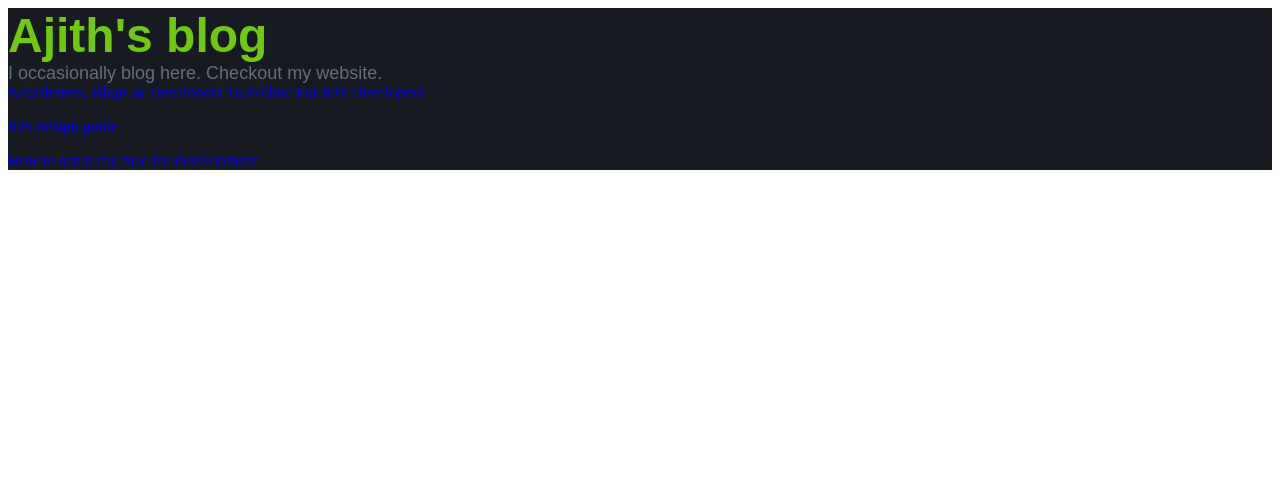
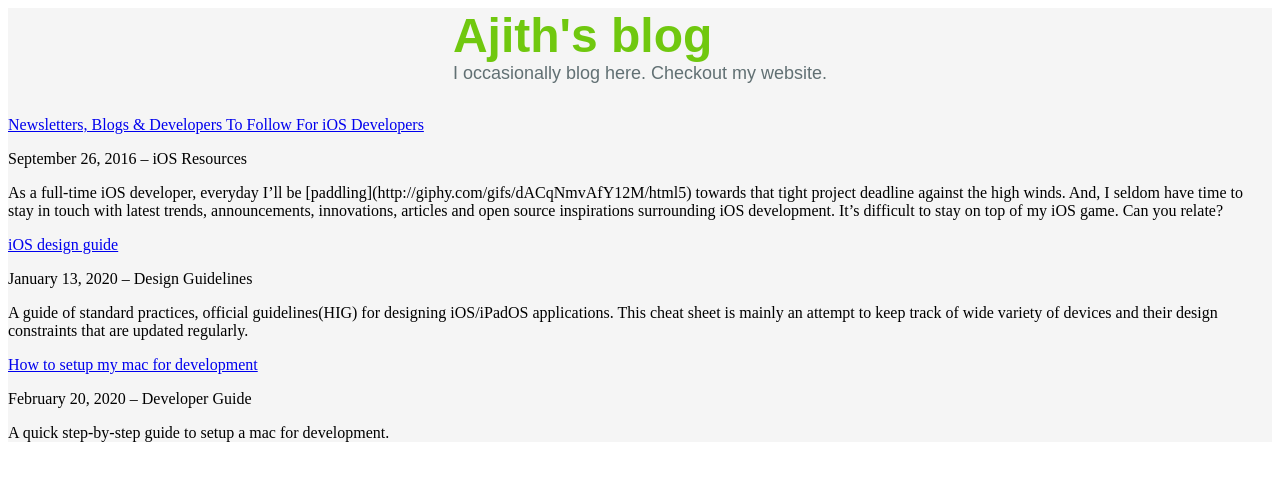
Before and after one commit to ajithrnayak/ajith_blog, a Gatsby site: page / in a window 1280 px wide. Built offline with nearby package versions, Linux system fonts and the light colour scheme; Gatsby itself is replaced by a stand-in of ours.

Commit message:
Fetched tag to display in blog post index page.

```diff
--- a/src/components/header/header.module.scss
+++ b/src/components/header/header.module.scss
@@ -2,5 +2,6 @@
 .header {
   display: flex;
   flex-direction: column;
-  align-items: flex-start;
+  align-items: center;
+  margin-bottom: 2rem;
 }
--- a/src/components/layout/layout.module.scss
+++ b/src/components/layout/layout.module.scss
@@ -1,5 +1,5 @@
 
 .layout {
-  background-color: #171A21;
-  color: white;
+  background-color: #F5F5F5;
+  color: black;
 }
--- a/src/components/posts/posts.js
+++ b/src/components/posts/posts.js
@@ -12,6 +12,8 @@ const Posts = ({ posts }) => {
             <Link to={frontmatter.path}>
               {frontmatter.title}
               </Link>
+        <p>{frontmatter.date} – {frontmatter.tag} </p>
+        <p>{frontmatter.excerpt}</p>
           </div>
         )
       })}
--- a/src/pages/index.js
+++ b/src/pages/index.js
@@ -25,7 +25,7 @@ export const postsQuery = graphql`
             date(formatString: "MMMM DD, YYYY")
             excerpt
             path
-            tags
+            tag
             title
           }
         }
```
